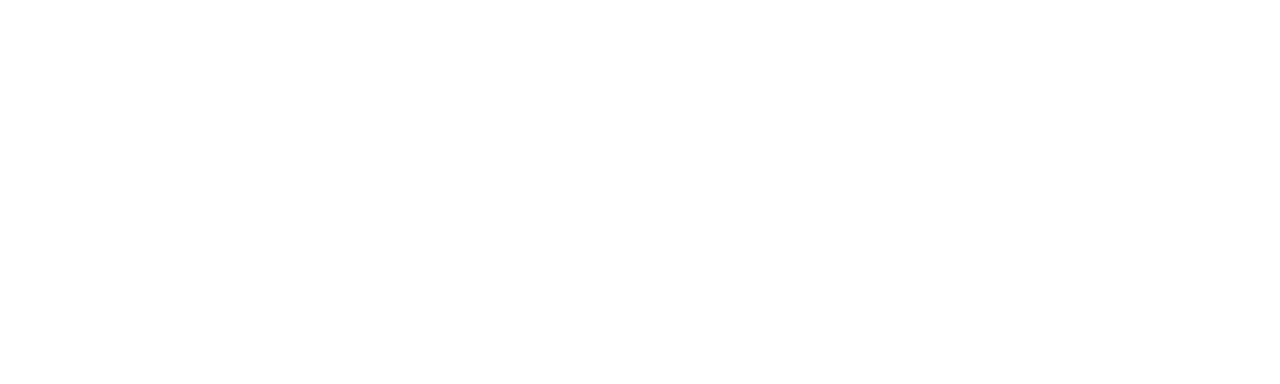
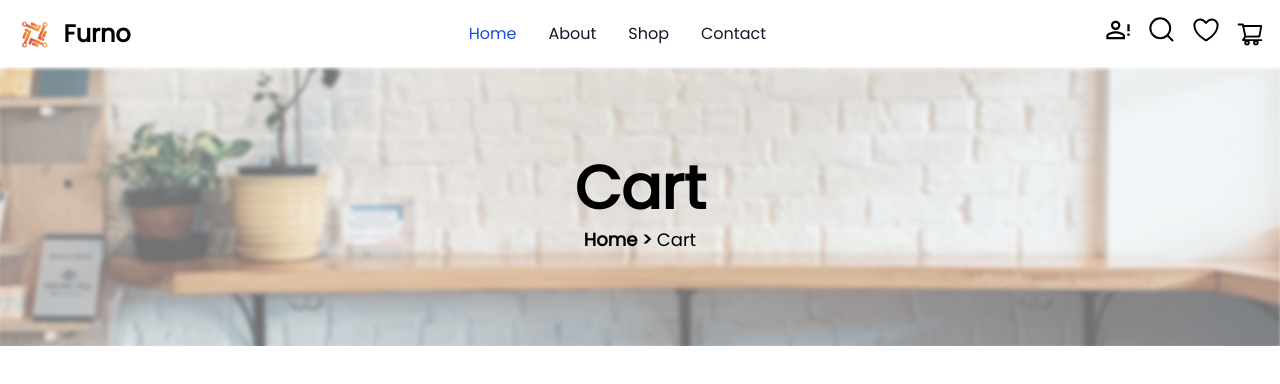
Before and after one commit to Mayur79/Furno, a React (Create React App) app in the folder client/: page /addToCart in a window 1280 px wide. Before the commit this address had no page. Shown: the top 384 px of the page. Built offline with nearby package versions, Linux system fonts and the light colour scheme.

Commit message:
addtocartfunctionalityadded

```diff
--- a/client/src/App.js
+++ b/client/src/App.js
@@ -8,6 +8,7 @@
 import { useAuth } from "./context/AuthContext";
 import ProductPage from "./Pages/ProductPage";
 import ProductDetail from "./Pages/ProductDetail";
+import CartPage from "./Pages/CartPage";
 
 function App() {
   const { isLoggedIn, profile, logOut, isAdmin } = useAuth();
@@ -23,6 +24,7 @@
           />
           <Route path="/allProduct" element={<ProductPage />} />
           <Route path="/productDetail/:productId" element={<ProductDetail />} />
+          <Route path="/addToCart" element={<CartPage />} />
         </Route>
       </Routes>
     </div>
--- /dev/null
+++ b/client/src/Pages/CartPage.jsx
@@ -0,0 +1,22 @@
+import React from 'react'
+import cartImage from "../assets/cartimage.png";
+const CartPage = () => {
+  return (
+    <>
+
+<div className='flex flex-col font-poppins'>
+      <div className='relative'>
+        <img src={cartImage} alt="" className='w-full' />
+        <div className='absolute inset-0 flex flex-col justify-center items-center'>
+          <div className='text-4xl md:text-6xl font-bold'>Cart</div>
+          <div className='text-sm md:text-lg mt-2'>
+            <span className='font-bold'>Home &gt; </span> Cart
+          </div>
+        </div>
+      </div>
+      </div>
+    </>
+  )
+}
+
+export default CartPage
--- a/client/src/Pages/ProductDetail.jsx
+++ b/client/src/Pages/ProductDetail.jsx
@@ -14,12 +14,14 @@
   const [count, setCount] = useState(1);
   const [relatedProducts, setRelatedProducts] = useState([]);
   const auth = JSON.parse(localStorage.getItem("auth"));
-  const userId=auth._id;
+  const userId=auth.user._id;
   useEffect(() => {
     const fetchProduct = async () => {
       try {
         const response = await axios.get(`${process.env.REACT_APP_BACKEND_URL}/api/v1/product/getSpecificProduct/${productId}`);
         setProduct(response.data);
+        console.log("Auth ",auth);
+        console.log("USrri ",userId)
       } catch (error) {
         console.error('Error fetching product:', error);
       }
@@ -29,6 +31,7 @@
       try {
         const response = await axios.get(`${process.env.REACT_APP_BACKEND_URL}/api/v1/product/getProducts`);
         const filteredProducts = response.data.filter(product => product._id !== productId);
+
         setRelatedProducts(filteredProducts);
       } catch (error) {
         console.error('Error fetching products:', error);
@@ -92,7 +95,7 @@
     try {
         const response = await axios.post(`${process.env.REACT_APP_BACKEND_URL}/api/v1/product/addtoCart`, {
             products: [productToAdd],
-            userId,
+            userId:userId,
         });
         console.log('Product added to cart:', response.data);
     } catch (error) {
--- a/client/src/component/Navbar.jsx
+++ b/client/src/component/Navbar.jsx
@@ -4,6 +4,7 @@
 import { Dropdown } from "flowbite-react";
 import { useAuth } from '../context/AuthContext';
 import { useNavigate } from 'react-router-dom';
+
 export const Navbar = () => {
 
   const [isCollapsed, setCollapsed] = useState(true);
@@ -105,7 +106,7 @@
         />
       </svg>
       </div>
-      <div>
+      <button onClick={()=>navigate("/addToCart")}>
 
 
       <svg
@@ -120,7 +121,7 @@
           fill="black"
         />
       </svg>
-      </div>
+      </button>
    </div>
 
       <div class="z-50 hidden my-4 text-base list-none bg-white divide-y divide-gray-100 rounded-lg shadow dark:bg-gray-700 dark:divide-gray-600" id="user-dropdown">
```
Also changed, not shown: client/src/assets/cartimage.png (added), 1 other file (tests, documents, lock files or other folders).
